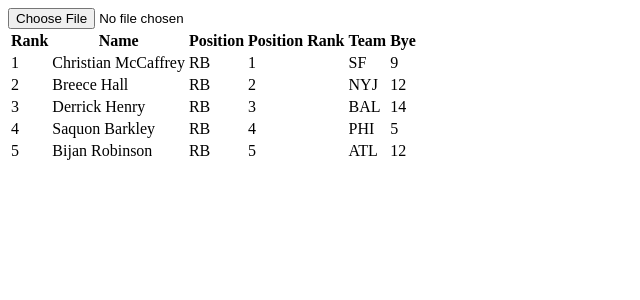
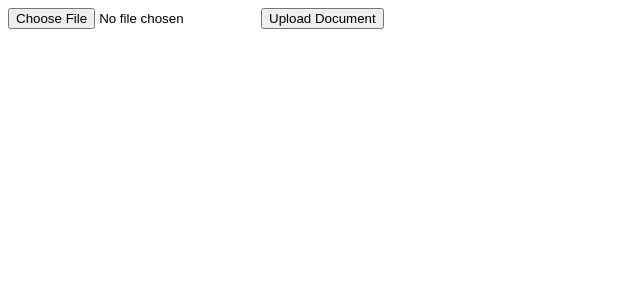
Before and after one commit to dkinsell/Fantasy-draft-app, a React app: page / in a window 1280 px wide. Shown: the top 300 px of the page, without its empty margins (0-640 px from the left). Built offline with nearby package versions, Linux system fonts and the light colour scheme.

Commit message:
page only shows the most recently uploaded doc

```diff
--- a/controllers/uploadController.js
+++ b/controllers/uploadController.js
@@ -92,7 +92,10 @@ const extractPlayersFromExcel = (sheet) => {
 
 // Uncomment once mongo is setup
 const savePlayersToDatabase = (players) => {
-  return Player.insertMany(players);
+  return Player.deleteMany({}) // Delete all existing players
+    .then(() => {
+      return Player.insertMany(players); // Insert new players
+    });
 };
 
 // Test with no Mongo
--- a/server.js
+++ b/server.js
@@ -25,7 +25,6 @@ app.use('/upload', uploadRoutes);
 // Unknown route handler
 app.use((req, res) => res.sendStatus(404));
 
-// Global error handler
 app.use((err, req, res, next) => {
   const defaultErr = {
     log: 'Express error handler caught unknown middleware error',
@@ -33,7 +32,7 @@ app.use((err, req, res, next) => {
     message: { err: 'An error occurred' },
   };
   const errorObj = Object.assign({}, defaultErr, err);
-  console.error(errorObj.log, err); // Log the full error
+  console.error(errorObj.log, errorObj); // Log the full error
   return res.status(errorObj.status).json({
     message: errorObj.message.err,
     error: err.message,
@@ -42,6 +41,7 @@ app.use((err, req, res, next) => {
 });
 
 
+
 app.listen(PORT, () => {
   console.log(`Server is running on port ${PORT}`)
 });
--- a/src/App.jsx
+++ b/src/App.jsx
@@ -1,12 +1,20 @@
-import React from "react";
+import React, { useState } from "react";
 import FileUpload from "./components/FileUpload";
 import PlayerTable from "./components/PlayerTable";
 
 const App = () => {
+  const [uploadSuccess, setUploadSuccess] = useState(false);
+  const [uploadKey, setUploadKey] = useState(0); // Key to force re-mounting
+
+  const handleUploadSuccess = () => {
+    setUploadSuccess(true);
+    setUploadKey(prevKey => prevKey + 1); // Update key to re-mount PlayerTable
+  };
+
   return (
     <div>
-      <FileUpload />
-      <PlayerTable />
+      <FileUpload onUploadSuccess={handleUploadSuccess} />
+      {uploadSuccess && <PlayerTable key={uploadKey} />}
     </div>
   );
 };
--- a/src/components/FileUpload.jsx
+++ b/src/components/FileUpload.jsx
@@ -1,14 +1,40 @@
-import React from "react";
+import React, { useState } from 'react';
 
-const FileUpload = () => {
-  const handleFileUpload = (e) => {
-    const file = e.target.files[0];
-    console.log('File uploaded:', file);
+const FileUpload = ({ onUploadSuccess }) => {
+  const [file, setFile] = useState(null);
+
+  const handleFileChange = (e) => {
+    setFile(e.target.files[0]);
+  };
+
+  const handleUpload = () => {
+    if (!file) return;
+
+    const formData = new FormData();
+    formData.append('file', file);
+
+    fetch('http://localhost:5000/upload', {
+      method: 'POST',
+      body: formData,
+    })
+      .then(response => {
+        if (!response.ok) {
+          throw new Error('Network response was not ok');
+        }
+        return response.json();
+      })
+      .then(data => {
+        onUploadSuccess(); // Call the function passed down from the parent component
+      })
+      .catch(error => {
+        console.error('There was an error uploading the file!', error);
+      });
   };
 
   return (
     <div>
-      <input type="file" onChange={handleFileUpload} />
+      <input type="file" onChange={handleFileChange} />
+      <button onClick={handleUpload}>Upload Document</button>
     </div>
   );
 };
--- a/src/components/PlayerTable.jsx
+++ b/src/components/PlayerTable.jsx
@@ -1,14 +1,30 @@
-import React from "react";
+import { set } from "mongoose";
+import React, { useEffect, useState } from "react";
 
-const dummyPlayers = [
-  { rank: 1, name: "Christian McCaffrey", position: "RB", team: "SF", bye: 9, positionRank: 1 },
-  { rank: 2, name: "Breece Hall", position: "RB", team: "NYJ", bye: 12, positionRank: 2 },
-  { rank: 3, name: "Derrick Henry", position: "RB", team: "BAL", bye: 14, positionRank: 3 },
-  { rank: 4, name: "Saquon Barkley", position: "RB", team: "PHI", bye: 5, positionRank: 4 },
-  { rank: 5, name: "Bijan Robinson", position: "RB", team: "ATL", bye: 12, positionRank: 5 }
-];
 
 const PlayerTable = () => {
+  const [players, setPlayers] = useState([]);
+
+  const fetchPlayers = () => {
+    fetch('http://localhost:5000/upload/players')
+    .then(response => {
+      if (!response.ok) {
+        throw new Error ('Network response was not ok');
+      }
+      return response.json();
+    })
+    .then(data => {
+      setPlayers(data);
+    })
+    .catch(error => {
+      console.error('There was an error fetching the players!', error);
+    });
+  }
+  useEffect(() => {
+    setPlayers([]);
+    fetchPlayers();
+  }, []);
+
   return (
     <table>
       <thead>
@@ -22,8 +38,8 @@ const PlayerTable = () => {
         </tr>
       </thead>
       <tbody>
-        {dummyPlayers.map((player) => (
-          <tr key={player.rank}>
+        {players.map((player, index) => (
+          <tr key={index}>
             <td>{player.rank}</td>
             <td>{player.name}</td>
             <td>{player.position}</td>
```
Also changed, not shown: routes/upload.js (+7 -0 lines).
